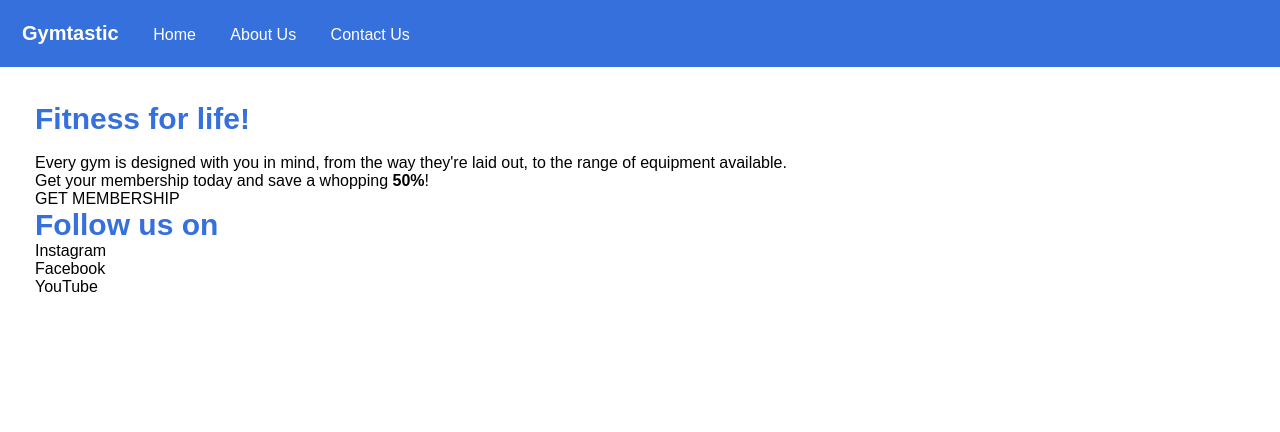
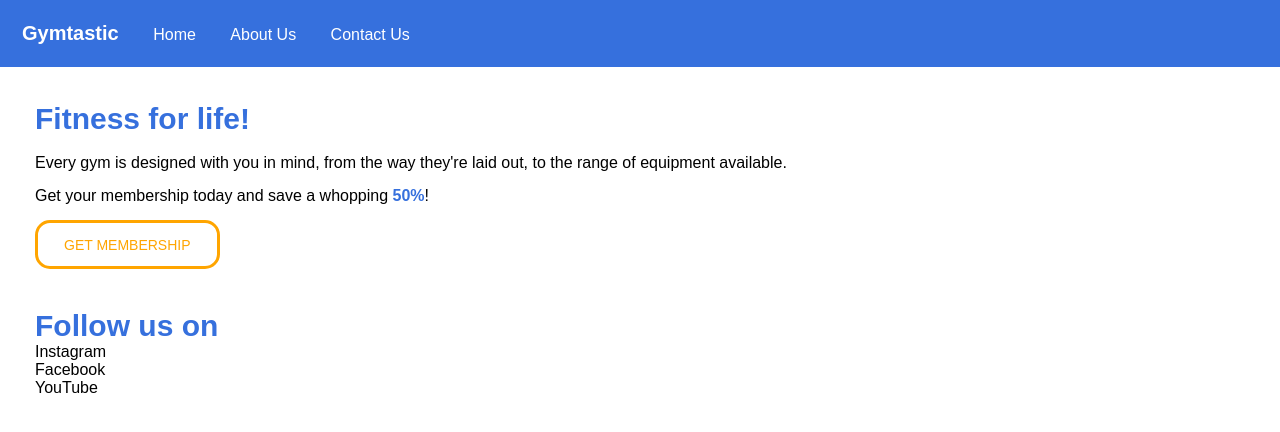
Before and after one commit to brokensythe/boolean-uk-html-gymtastic, a website: page index.html in a window 1280 px wide. Drawn offline with Linux system fonts and the light colour scheme.

Commit message:
membership button done

```diff
--- a/index.html
+++ b/index.html
@@ -20,12 +20,16 @@
       <h1 class="top-heading">
         Fitness for life!
       </h1>
-      <p>
-        Every gym is designed with you in mind, from the way they're laid out,
-        to the range of equipment available.
-      </p>
-      <p>Get your membership today and save a whopping <strong>50%</strong>!</p>
-      <p>
+      <span class="main-page-text">
+        <p>
+          Every gym is designed with you in mind, from the way they're laid out,
+          to the range of equipment available.
+        </p>
+        <p>
+          Get your membership today and save a whopping <strong>50%</strong>!
+        </p>
+      </span>
+      <p class="buttons">
         GET MEMBERSHIP
       </p>
       <h1>
--- a/style.css
+++ b/style.css
@@ -33,3 +33,27 @@ h1 {
 .top-heading {
   padding-bottom: 18px;
 }
+
+.main-page-text p {
+  padding-bottom: 15px;
+}
+
+strong {
+  color: rgb(54, 112, 221);
+}
+
+.buttons {
+  border-radius: 15px;
+}
+
+p.buttons {
+  font-size: 14px;
+  color: orange;
+  border: solid orange 3px;
+  width: 185px;
+  height: 49px;
+  padding-top: 14px;
+  padding-left: 26px;
+  margin-bottom: 40px;
+  box-sizing: border-box;
+}
```
